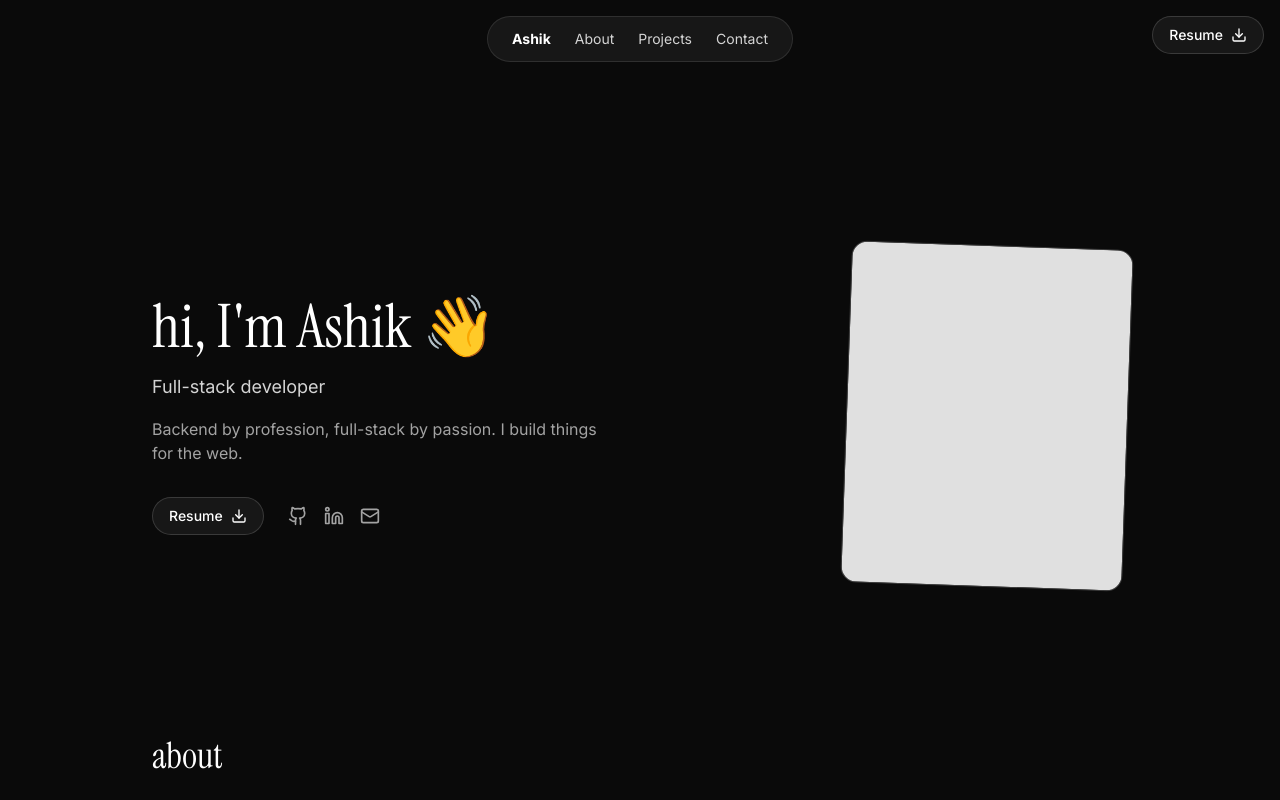
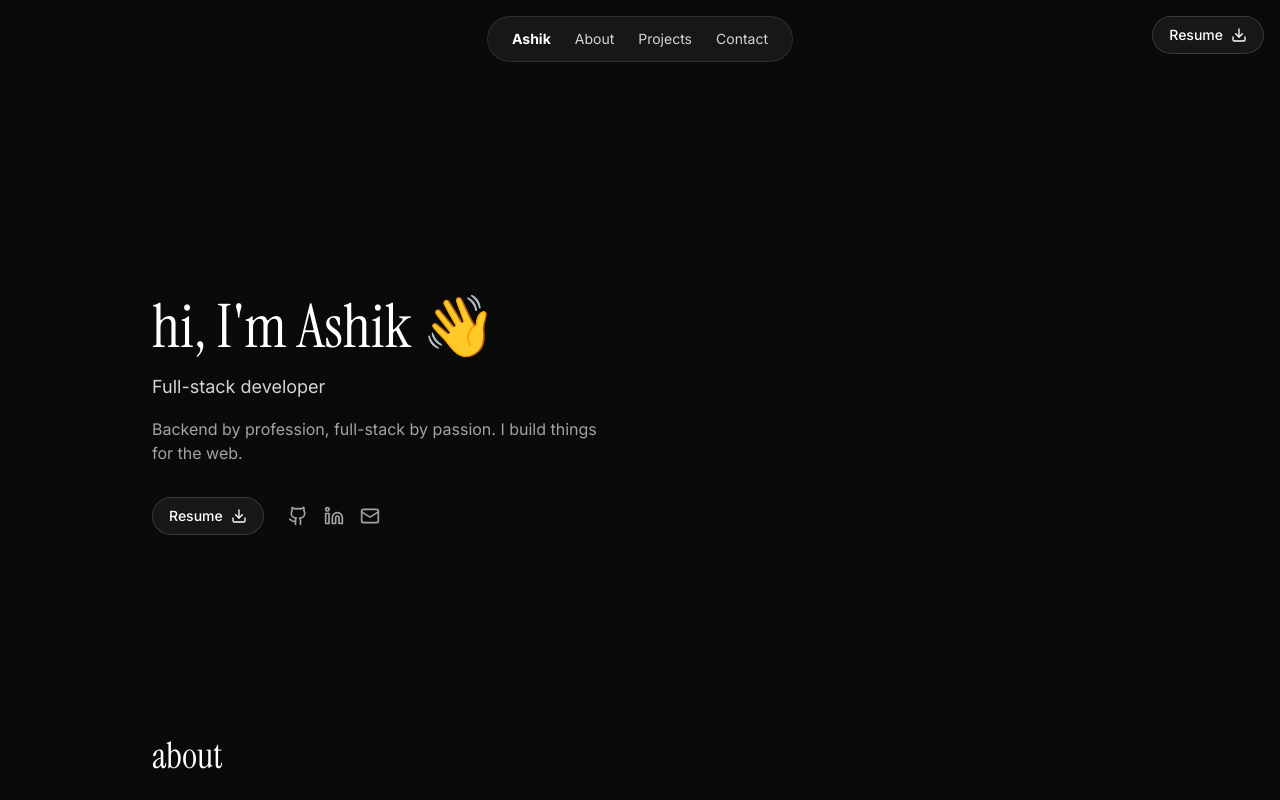
Before and after one commit to Ashik234/Personal-Website, a Next.js app: page / in a window 1280 px wide. Shown: the top 800 px of the page. Built offline with nearby package versions, Linux system fonts and the light colour scheme.

Commit message:
refactor: remove photo card from hero, text-only layout

```diff
--- a/src/components/Hero/page.tsx
+++ b/src/components/Hero/page.tsx
@@ -1,5 +1,4 @@
 "use client";
-import Image from "next/image";
 import { motion } from "motion/react";
 import { siteConfig } from "@/lib/site-config";
 import ResumeButton from "@/components/ui/ResumeButton";
@@ -7,7 +6,7 @@ import SocialLinks from "@/components/ui/SocialLinks";
 
 export default function HeroPage() {
   return (
-    <section className="mx-auto flex min-h-[80vh] max-w-5xl flex-col items-center gap-12 px-6 pt-40 md:flex-row md:justify-between md:pt-48">
+    <section className="mx-auto flex min-h-[80vh] max-w-5xl flex-col justify-center px-6 pt-40 md:pt-48">
       <motion.div
         initial={{ opacity: 0, y: 20 }}
         animate={{ opacity: 1, y: 0 }}
@@ -25,24 +24,6 @@ export default function HeroPage() {
           <SocialLinks />
         </div>
       </motion.div>
-
-      <motion.div
-        initial={{ opacity: 0, scale: 0.96 }}
-        animate={{ opacity: 1, scale: 1 }}
-        transition={{ duration: 0.6, delay: 0.15 }}
-        className="shrink-0"
-      >
-        <div className="overflow-hidden rounded-2xl border border-white/10 bg-neutral-800 rotate-2">
-          <Image
-            src={siteConfig.photoPath}
-            alt={siteConfig.name}
-            width={280}
-            height={340}
-            className="h-[340px] w-[280px] object-cover grayscale"
-            priority
-          />
-        </div>
-      </motion.div>
     </section>
   );
 }
```
